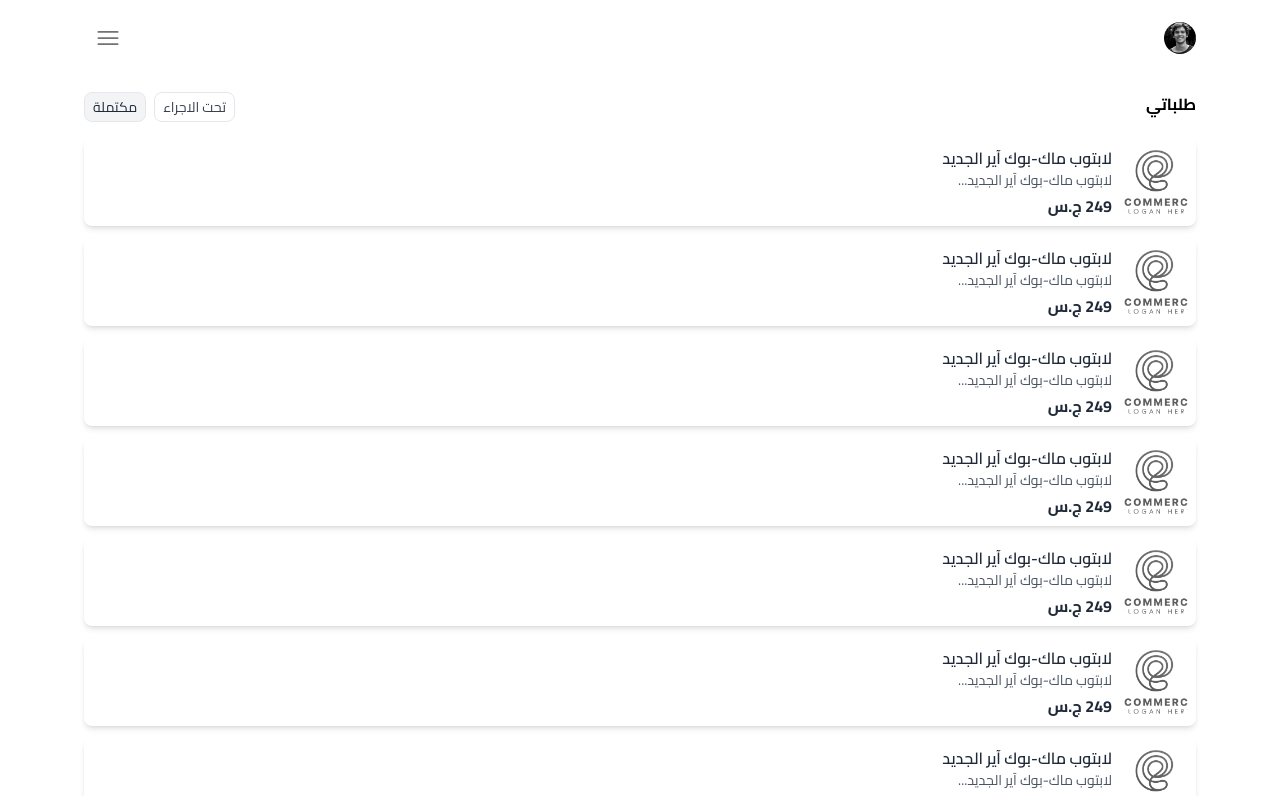
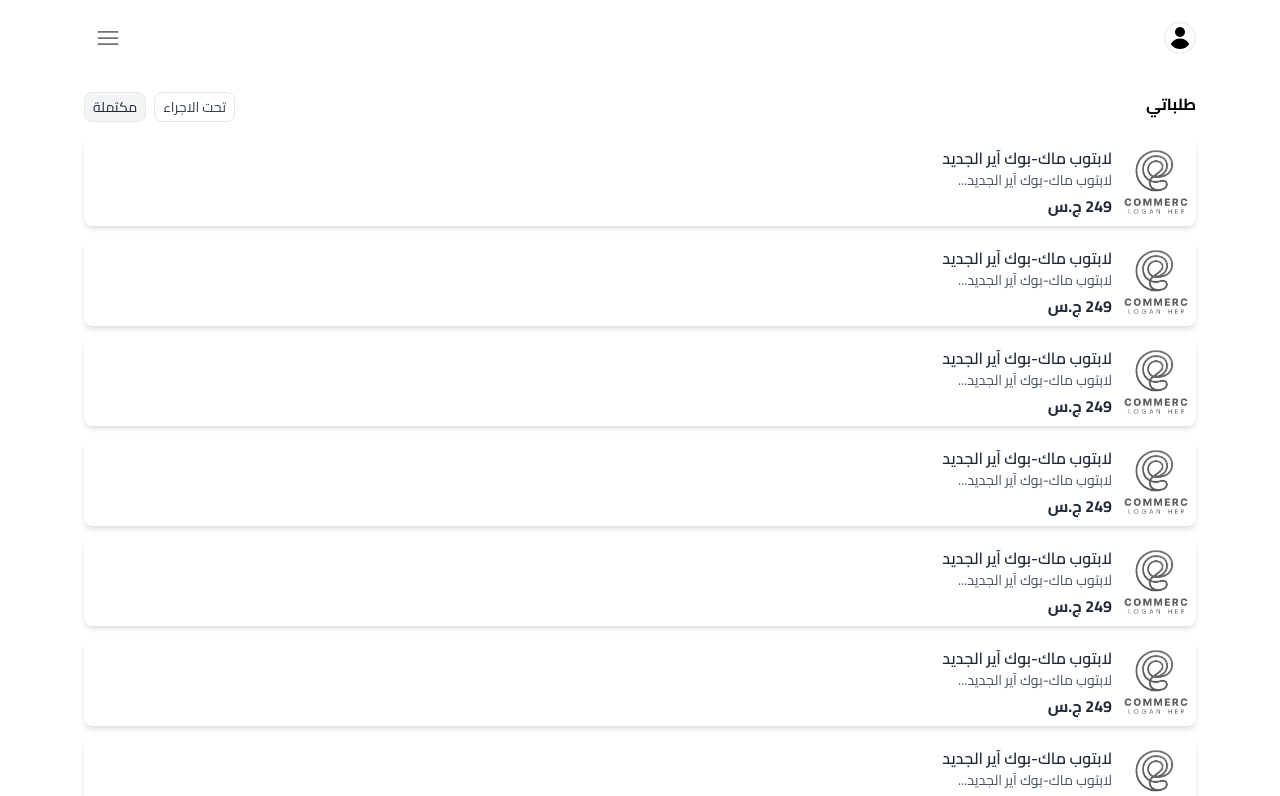
Before and after one commit to MHMDHIDR/ecommerce, a React (Vite) app: page /completed-orders in a window 1280 px wide. Shown: the top 796 px of the page. Built offline with nearby package versions, Linux system fonts and the light colour scheme.

Commit message:
Fixed Icons in Menu

```diff
--- a/src/components/Icons/UsersIcon.tsx
+++ b/src/components/Icons/UsersIcon.tsx
@@ -5,7 +5,7 @@ const UsersIcon = ({ className }: { className?: string }) => (
     height='164.684'
     viewBox='0 0 155.422 164.684'
     fill='currentColor'
-    className={className ? className : ' h-5 w-5'}
+    className={`h-5 w-5${className ? ' ' + className : ''}`}
   >
     <path
       id='User-icon-SVG-09ujkfges'
--- a/src/components/Menu.tsx
+++ b/src/components/Menu.tsx
@@ -19,7 +19,7 @@ const Menu = () => {
   const { isSidebarOpen, menuToggler } = useContext<AppSettingsProps>(AppSettingsContext)
   const { totalUniqueItems } = useCart()
   const { pathname } = useLocation()
-  const { userData } = useAuth()
+  const { userData, isAuth } = useAuth()
   const { id, username, avatarUrl } = userData || USER_DATA
 
   const Menu = [
@@ -42,7 +42,8 @@ const Menu = () => {
     {
       label: 'الحساب',
       to: !id ? '/login' : '/profile',
-      icon: () => (
+      icon: () => {
+        return isAuth ? (
           <img
             src={avatarUrl}
             width={16}
@@ -51,7 +52,10 @@ const Menu = () => {
             alt={`${username} Profile`}
             loading='lazy'
           />
+        ) : (
+          <UsersIcon className='border rounded-full p-1 h-4 w-4 hover:border-black transition-colors duration-300' />
         )
+      }
     }
   ]
 
@@ -74,7 +78,8 @@ const Menu = () => {
     {
       label: 'الحساب',
       to: !id ? '/login' : '/profile',
-      icon: () => (
+      icon: () => {
+        return isAuth ? (
           <img
             src={avatarUrl}
             width={16}
@@ -83,7 +88,10 @@ const Menu = () => {
             alt={`${username} Profile`}
             loading='lazy'
           />
+        ) : (
+          <UsersIcon className='border rounded-full p-1 h-4 w-4 hover:border-black transition-colors duration-300' />
         )
+      }
     }
   ]
 
@@ -111,7 +119,8 @@ const Menu = () => {
     {
       label: 'الحساب',
       to: !id ? '/login' : '/profile',
-      icon: () => (
+      icon: () => {
+        return isAuth ? (
           <img
             src={avatarUrl}
             width={16}
@@ -120,7 +129,10 @@ const Menu = () => {
             alt={`${username} Profile`}
             loading='lazy'
           />
+        ) : (
+          <UsersIcon className='border rounded-full p-1 h-4 w-4 hover:border-black transition-colors duration-300' />
         )
+      }
     }
   ]
 
--- a/src/components/Nav.tsx
+++ b/src/components/Nav.tsx
@@ -4,10 +4,11 @@ import { AppSettingsContext } from '@/contexts/AppSettingsContext'
 import useAuth from '@/hooks/useAuth'
 import { parseJson } from '@/utils/jsonTools'
 import { USER_DATA } from '@/constants'
+import UsersIcon from './Icons/UsersIcon'
 
 const Nav = () => {
   const { menuToggler, getLocalStorageUser } = useContext(AppSettingsContext)
-  const { userData } = useAuth()
+  const { userData, isAuth } = useAuth()
   const { id, username, avatarUrl } = !userData
     ? getLocalStorageUser()
       ? parseJson(getLocalStorageUser())
@@ -49,6 +50,7 @@ const Nav = () => {
               role='link'
               aria-expanded='false'
             >
+              {isAuth ? (
                 <img
                   src={avatarUrl}
                   className='rounded-full w-8 h-8'
@@ -56,6 +58,9 @@ const Nav = () => {
                   alt={username + ' Avatar'}
                   loading='lazy'
                 />
+              ) : (
+                <UsersIcon className='border rounded-full p-1 h-8 w-8 hover:border-black transition-colors duration-300' />
+              )}
             </Link>
           </div>
         </div>
```
Lines whose indentation alone changed are shown as unchanged.
